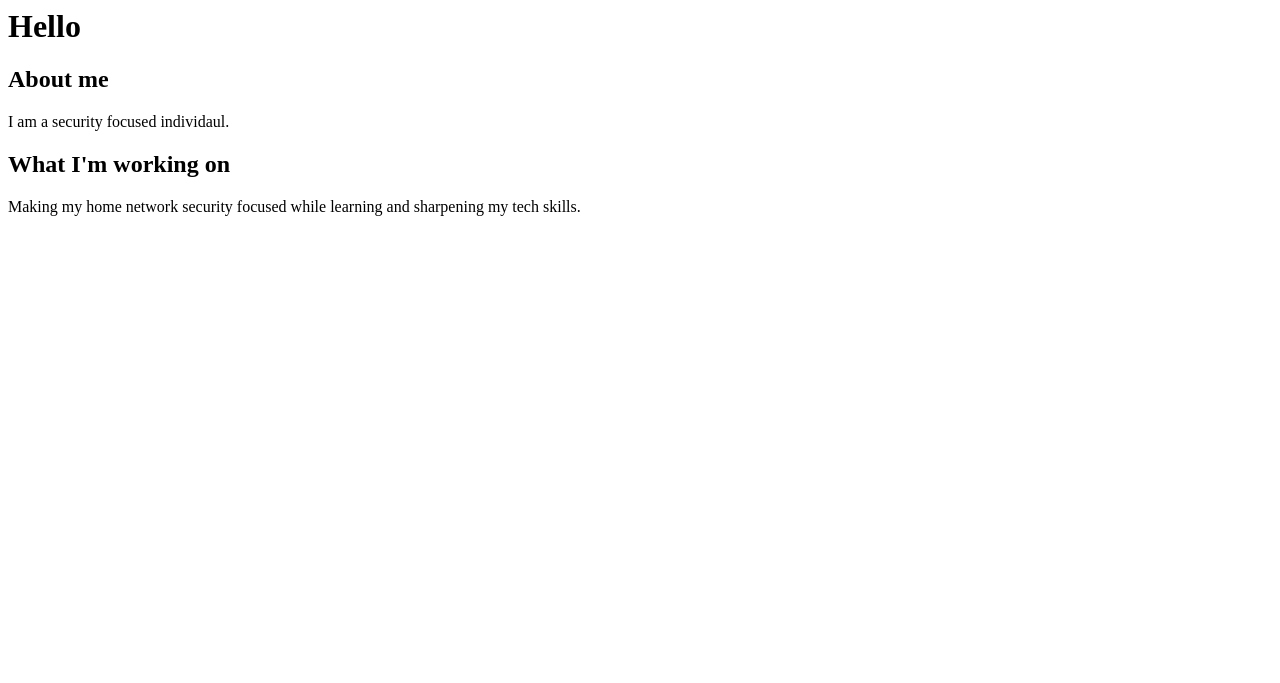
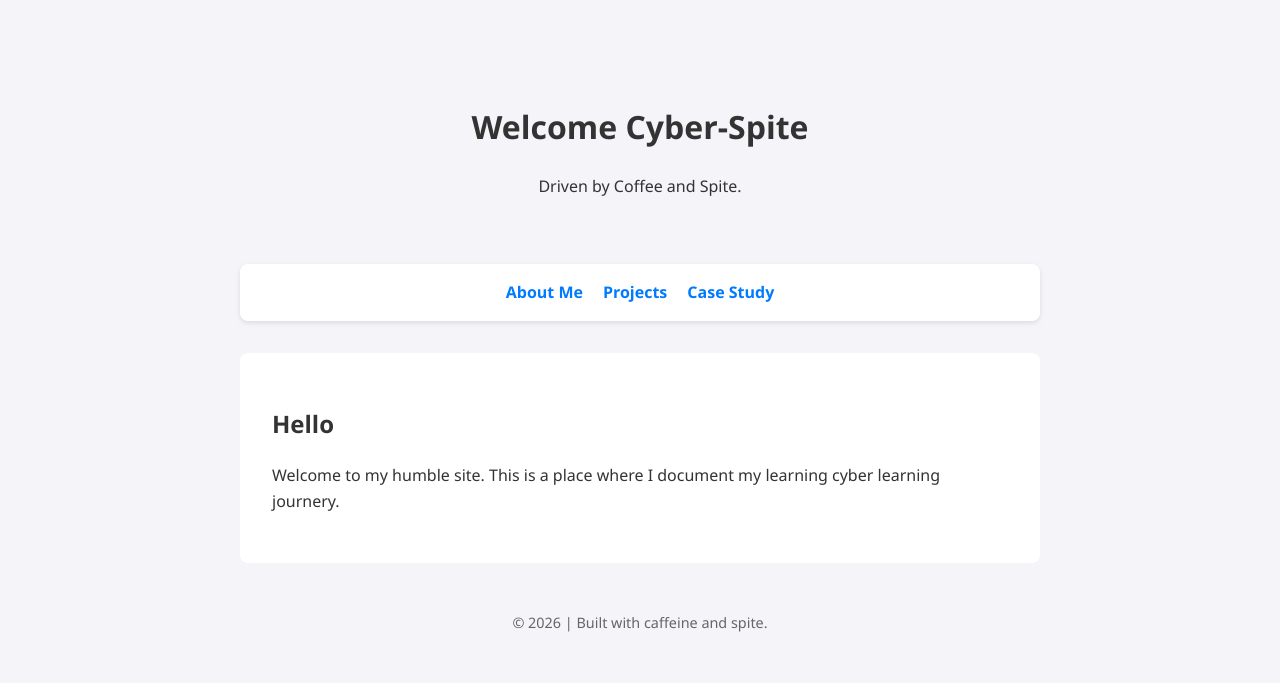
Before and after one commit to Cyber-Spite/About-Me, a plain HTML site: page index.html in a window 1280 px wide. Drawn offline with Linux system fonts and the light colour scheme.

Commit message:
Update index.html

```diff
--- a/index.html
+++ b/index.html
@@ -1,16 +1,78 @@
+<!DOCTYPE html>
+<html lang="en">
+<head>
+    <meta charset="UTF-8">
+    <meta name="viewport" content="width=device-width, initial-scale=1.0">
+    <title>My Portfolio | Home</title>
+    <style>
+        body {
+            font-family: 'Segoe UI', Tahoma, Geneva, Verdana, sans-serif;
+            line-height: 1.6;
+            color: #333;
+            max-width: 800px;
+            margin: 0 auto;
+            padding: 2rem;
+            background-color: #f4f4f9;
+        }
+        header {
+            text-align: center;
+            padding: 3rem 0;
+        }
+        nav {
+            display: flex;
+            justify-content: center;
+            gap: 20px;
+            background: #fff;
+            padding: 1rem;
+            border-radius: 8px;
+            box-shadow: 0 2px 5px rgba(0,0,0,0.1);
+        }
+        nav a {
+            text-decoration: none;
+            color: #007BFF;
+            font-weight: bold;
+            transition: color 0.3s;
+        }
+        nav a:hover {
+            color: #0056b3;
+        }
+        main {
+            margin-top: 2rem;
+            background: white;
+            padding: 2rem;
+            border-radius: 8px;
+        }
+        footer {
+            text-align: center;
+            margin-top: 3rem;
+            font-size: 0.9rem;
+            color: #666;
+        }
+    </style>
+</head>
+<body>
 
-<html>
-    <h1>
-        Hello
-    </h1>
-    <body>
-        <h2>About me</h2>
+    <header>
+        <h1>Welcome Cyber-Spite</h1>
+        <p>Driven by Coffee and Spite.</p>
+    </header>
+
+    <nav>
+        <a href="about.html">About Me</a>
+        <a href="projects.html">Projects</a>
+        <a href="case-study.html">Case Study</a>
+    </nav>
+
+    <main>
+        <h2>Hello</h2>
         <p>
-            I am a security focused individaul.
+            Welcome to my humble site. This is a place where I document my learning cyber learning journery.
         </p>
-        <h2>What I'm working on</h2>
-        <p>
-            Making my home network security focused while learning and sharpening my tech skills.
-        </p>
-    </body>
+    </main>
+
+    <footer>
+        <p>&copy; 2026 | Built with caffeine and spite.</p>
+    </footer>
+
+</body>
 </html>
```
